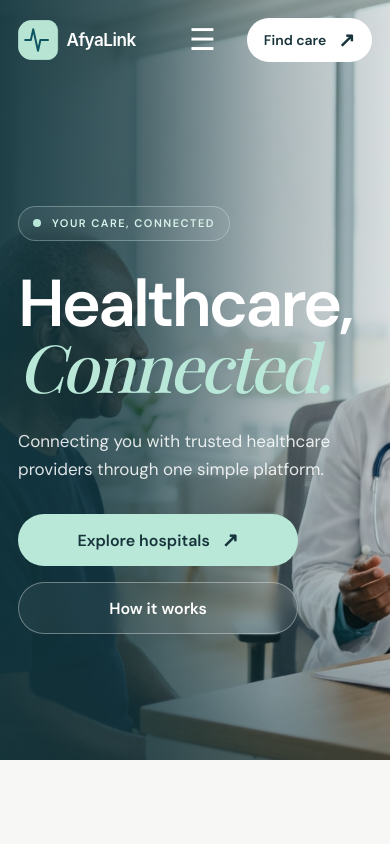
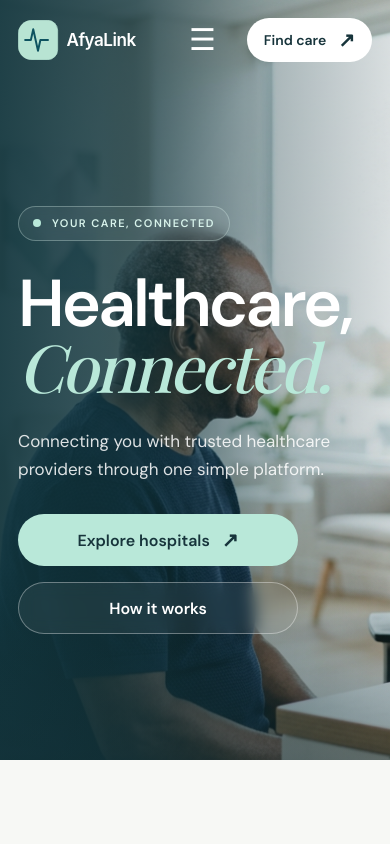
Before and after one commit to Aminkey47/AfyaLink-Healthcare-Network, a plain HTML site: page index.html in a window 390 px wide. Shown: the top 844 px of the page. Drawn offline with nearby package versions, Linux system fonts and the light colour scheme; a web font is replaced by a local one.

Commit message:
fix mobile responsiveness

```diff
--- a/CSS/style.css
+++ b/CSS/style.css
@@ -1482,7 +1482,7 @@ a:focus-visible {
 
 /* Mobile hero image */
 .hero {
-    background-position: 62% center;
+    background-position: 48% center;
 }
 
 }
```
